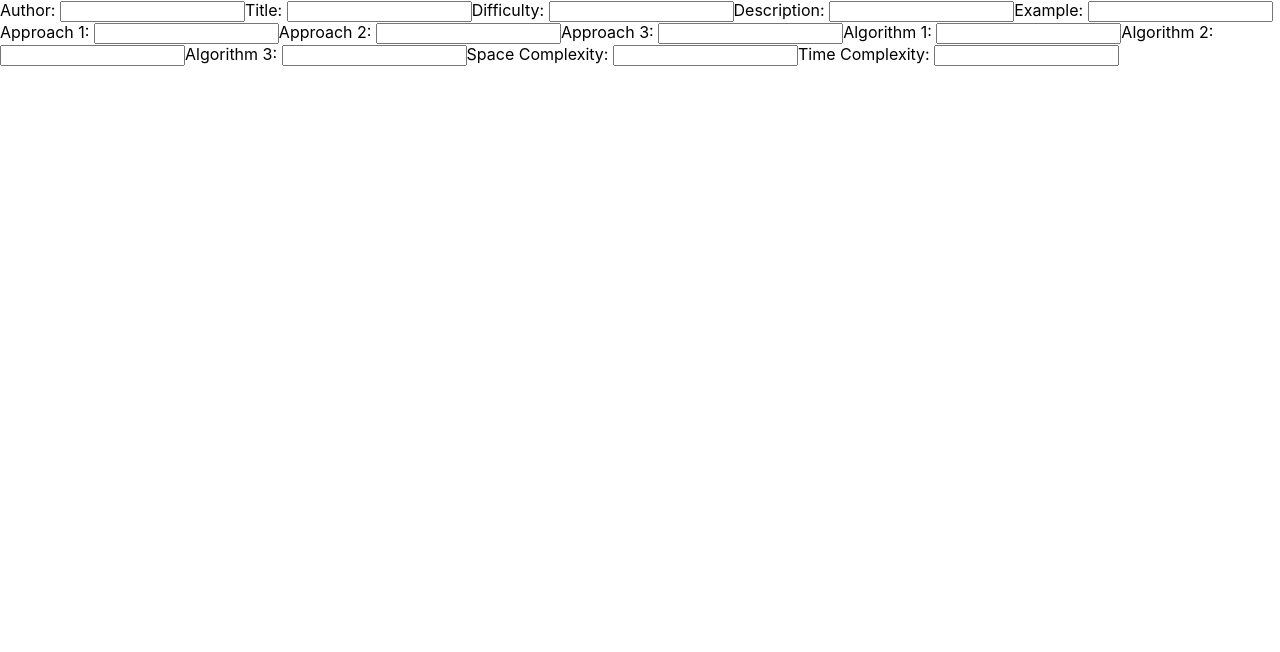
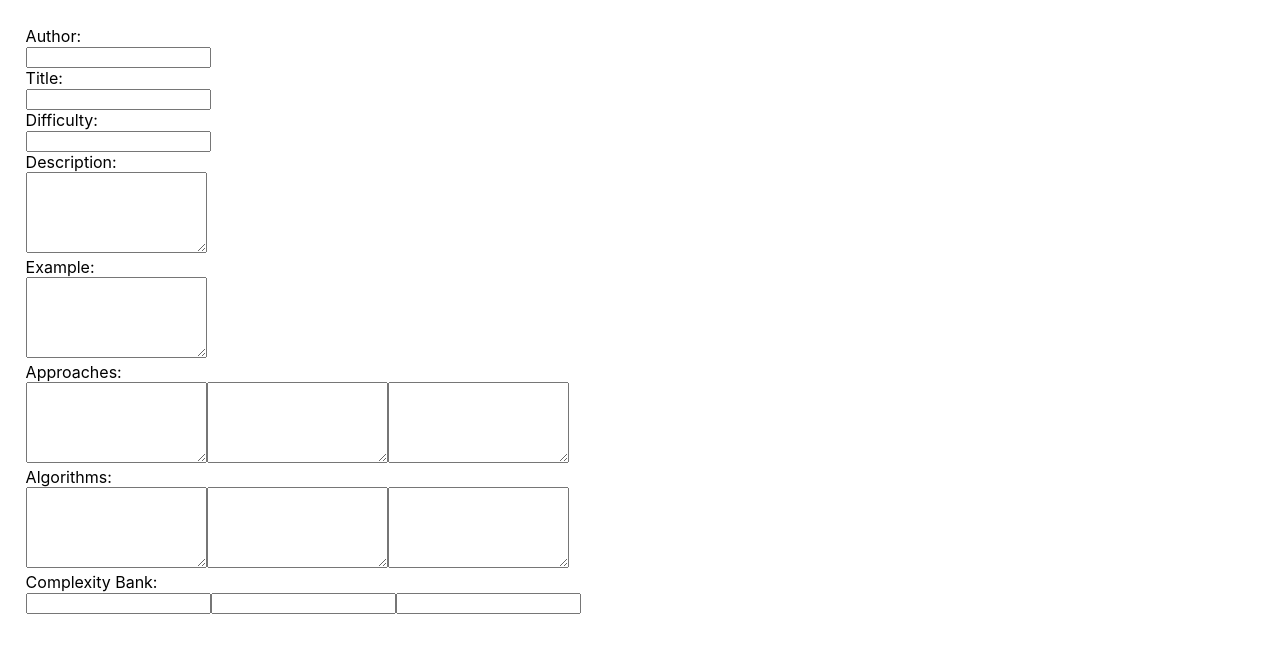
Before and after one commit to CodeletApp/codelet-site, a React (Create React App) app: page /submit-question in a window 1280 px wide. Shown: the top 652 px of the page. Built offline with nearby package versions, Linux system fonts and the light colour scheme; a web font is replaced by a local one.

Commit message:
Set up onSubmit function

```diff
--- a/src/components/SubmitQuestion.js
+++ b/src/components/SubmitQuestion.js
@@ -1,5 +1,6 @@
 import React, { useState, Fragment } from "react";
 import { apiRequest } from "../services";
+import CustomTextContainer from "./CustomTextContainer";
 
 export const SubmitQuestion = () => {
   const [formData, setFormData] = useState({
@@ -30,29 +31,42 @@ export const SubmitQuestion = () => {
     algorithm1,
     algorithm2,
     algorithm3,
-    spaceComplexity,
-    timeComplexity,
+    complexity1,
+    complexity2,
+    complexity3,
   } = formData;
 
   const onChange = (e) =>
     setFormData({ ...formData, [e.target.name]: e.target.value });
 
-  const onSubmit = async (e) => {
+  const onSubmit = async () => {
     const approaches = [approach1, approach2, approach3];
     const codeBank = [algorithm1, algorithm2, algorithm3];
-    const complexityBank = [spaceComplexity, timeComplexity];
+    const complexityBank = [complexity1, complexity2, complexity3];
     await apiRequest({
       url: `https://codelet-api-dev.herokuapp.com/questions/post-question`,
       method: "POST",
       params: null,
-      data: { ...formData, published: false },
+      data: {
+        author,
+        title,
+        difficulty,
+        description,
+        example,
+        approaches,
+        codeBank,
+        complexityBank,
+        published: false,
+      },
     });
   };
 
   return (
     <Fragment>
-      <form className="form" onSubmit={(e) => onSubmit(e)}>
-        <span className="lead">Author: </span>
+      <CustomTextContainer>
+        <form className="form" onSubmit={() => onSubmit()}>
+          <span>Author: </span>
+          <br />
           <input
             type="text"
             placeholder={author}
@@ -60,7 +74,9 @@ export const SubmitQuestion = () => {
             value={author}
             onChange={(e) => onChange(e)}
           />
-        <span className="lead">Title: </span>
+          <br />
+          <span>Title: </span>
+          <br />
           <input
             type="text"
             placeholder={title}
@@ -68,7 +84,9 @@ export const SubmitQuestion = () => {
             value={title}
             onChange={(e) => onChange(e)}
           />
-        <span className="lead">Difficulty: </span>
+          <br />
+          <span>Difficulty: </span>
+          <br />
           <input
             type="text"
             placeholder={difficulty}
@@ -76,87 +94,108 @@ export const SubmitQuestion = () => {
             value={difficulty}
             onChange={(e) => onChange(e)}
           />
-        <span className="lead">Description: </span>
-        <input
+          <br />
+          <span>Description: </span>
+          <br />
+          <textarea
+            rows="5"
             type="text"
             placeholder={description}
             name="description"
             value={description}
             onChange={(e) => onChange(e)}
           />
-        <span className="lead">Example: </span>
-        <input
+          <br />
+          <span>Example: </span>
+          <br />
+          <textarea
+            rows="5"
             type="text"
             placeholder={example}
             name="example"
             value={example}
             onChange={(e) => onChange(e)}
           />
-        <span className="lead">Approach 1: </span>
-        <input
+          <br />
+          <span>Approaches: </span>
+          <br />
+          <textarea
+            rows="5"
             type="text"
             placeholder={approach1}
             name="approach1"
             value={approach1}
             onChange={(e) => onChange(e)}
           />
-        <span className="lead">Approach 2: </span>
-        <input
+          <textarea
+            rows="5"
             type="text"
             placeholder={approach2}
             name="approach2"
             value={approach2}
             onChange={(e) => onChange(e)}
           />
-        <span className="lead">Approach 3: </span>
-        <input
+          <textarea
+            rows="5"
             type="text"
             placeholder={approach3}
             name="approach3"
             value={approach3}
             onChange={(e) => onChange(e)}
           />
-        <span className="lead">Algorithm 1: </span>
-        <input
+          <br />
+          <span>Algorithms: </span>
+          <br />
+          <textarea
+            rows="5"
             type="text"
             placeholder={algorithm1}
             name="algorithm1"
             value={algorithm1}
             onChange={(e) => onChange(e)}
           />
-        <span className="lead">Algorithm 2: </span>
-        <input
+          <textarea
+            rows="5"
             type="text"
             placeholder={algorithm2}
             name="algorithm2"
             value={algorithm2}
             onChange={(e) => onChange(e)}
           />
-        <span className="lead">Algorithm 3: </span>
-        <input
+          <textarea
+            rows="5"
             type="text"
             placeholder={algorithm3}
             name="algorithm3"
             value={algorithm3}
             onChange={(e) => onChange(e)}
           />
-        <span className="lead">Space Complexity: </span>
+          <br />
+          <span>Complexity Bank: </span>
+          <br />
           <input
             type="text"
-          placeholder={spaceComplexity}
-          name="spaceComplexity"
-          value={spaceComplexity}
+            placeholder={complexity1}
+            name="complexity1"
+            value={complexity1}
             onChange={(e) => onChange(e)}
           />
-        <span className="lead">Time Complexity: </span>
           <input
             type="text"
-          placeholder={timeComplexity}
-          name="timeComplexity"
-          value={timeComplexity}
+            placeholder={complexity2}
+            name="complexity2"
+            value={complexity2}
+            onChange={(e) => onChange(e)}
+          />
+          <input
+            type="text"
+            placeholder={complexity3}
+            name="complexity3"
+            value={complexity3}
             onChange={(e) => onChange(e)}
           />
         </form>
+      </CustomTextContainer>
     </Fragment>
   );
 };
```
Lines whose indentation alone changed are shown as unchanged.
